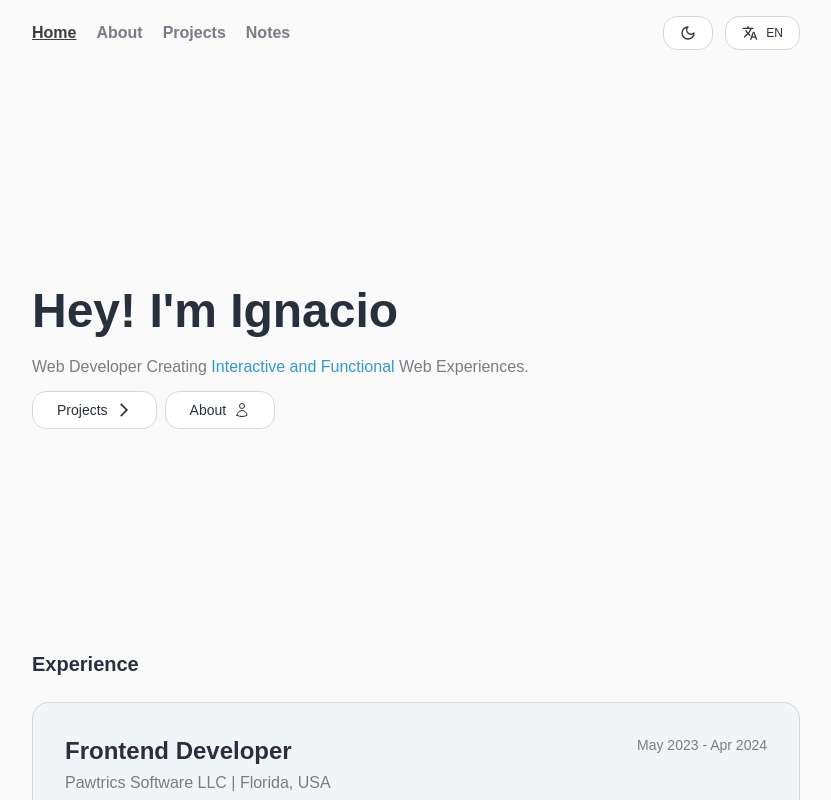
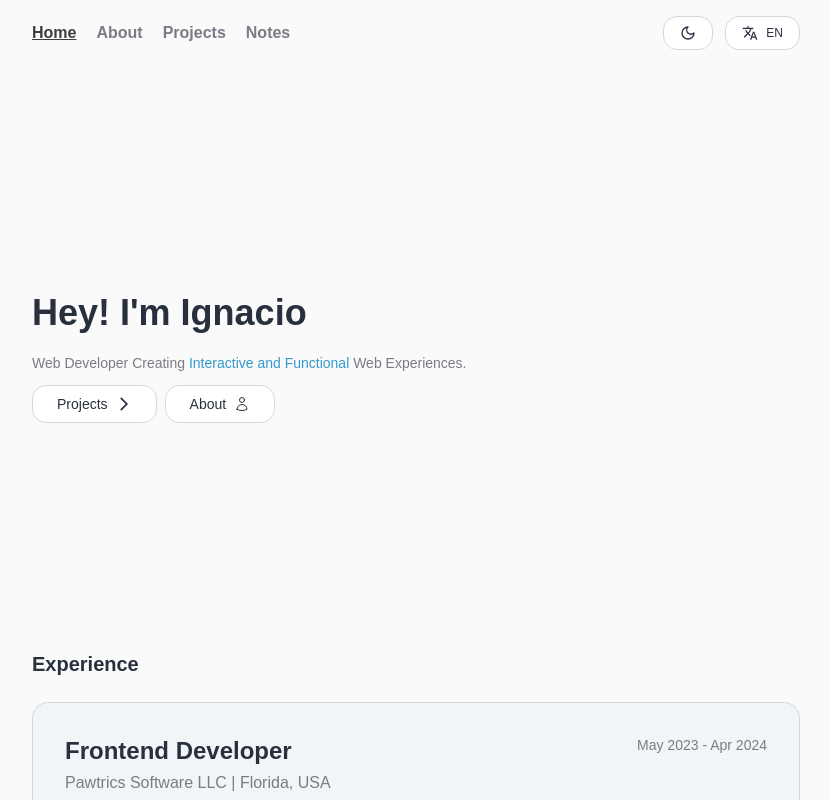
Before and after one commit to figueroaignacio/portfolio, a React (Vite) app: page / in a window 1280 px wide. Shown: the top 800 px of the page, without its empty margins (224-1055 px from the left). Built offline with nearby package versions, Linux system fonts and the light colour scheme; a web font is replaced by a local one.

Commit message:
style: change font size

```diff
--- a/src/pages/Home.tsx
+++ b/src/pages/Home.tsx
@@ -49,12 +49,12 @@ export function Home() {
         className="min-h-[60dvh] flex flex-col justify-center gap-y-3"
       >
         <motion.h1
-          className="text-5xl font-bold py-2"
+          className="text-4xl font-bold py-2"
           variants={fadeUpVariants}>
           {t("sections.home.title")}
         </motion.h1>
         <motion.h2
-          className="text-muted-foreground"
+          className="text-muted-foreground text-sm"
           variants={fadeUpVariants}>
           <Trans
             i18nKey="sections.home.subtitle"
```
